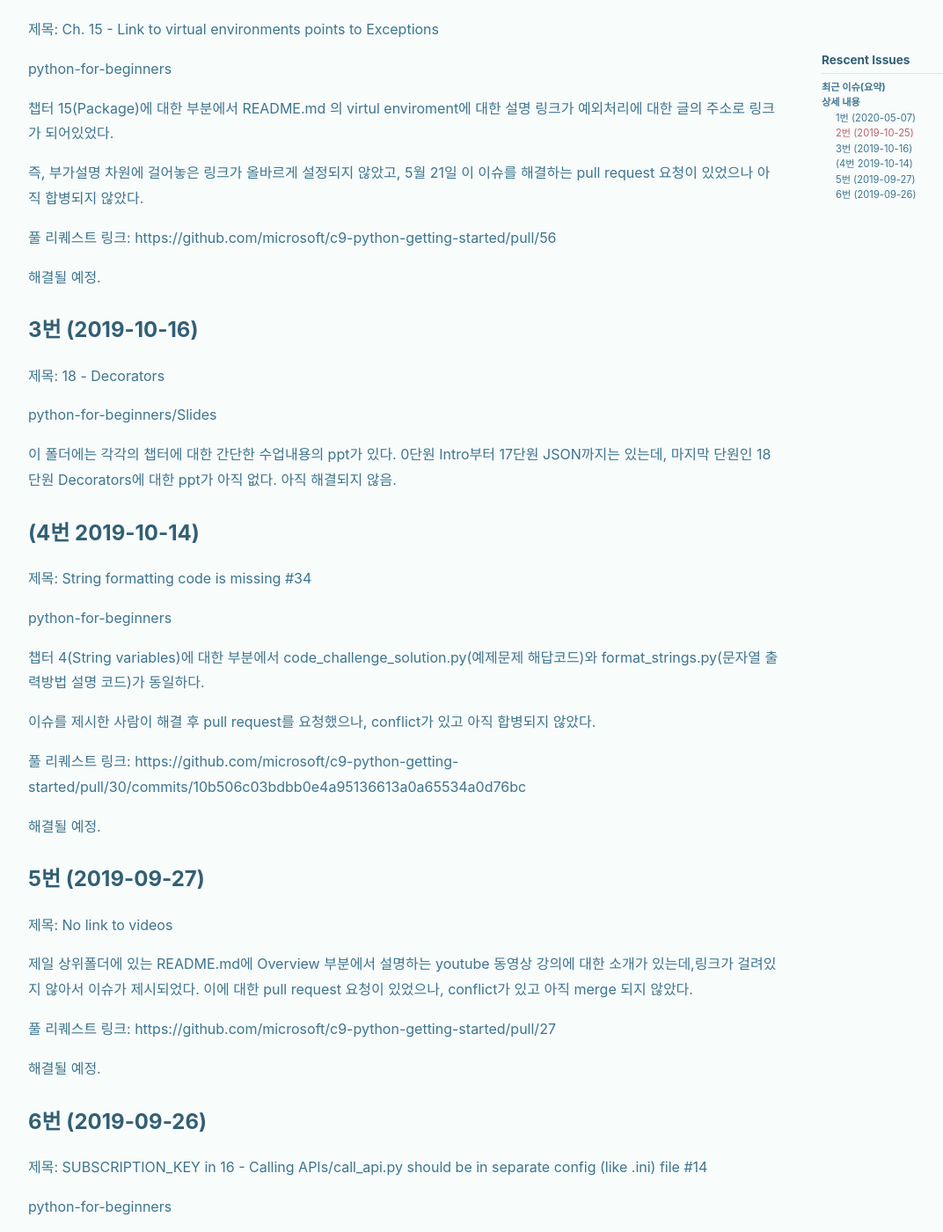
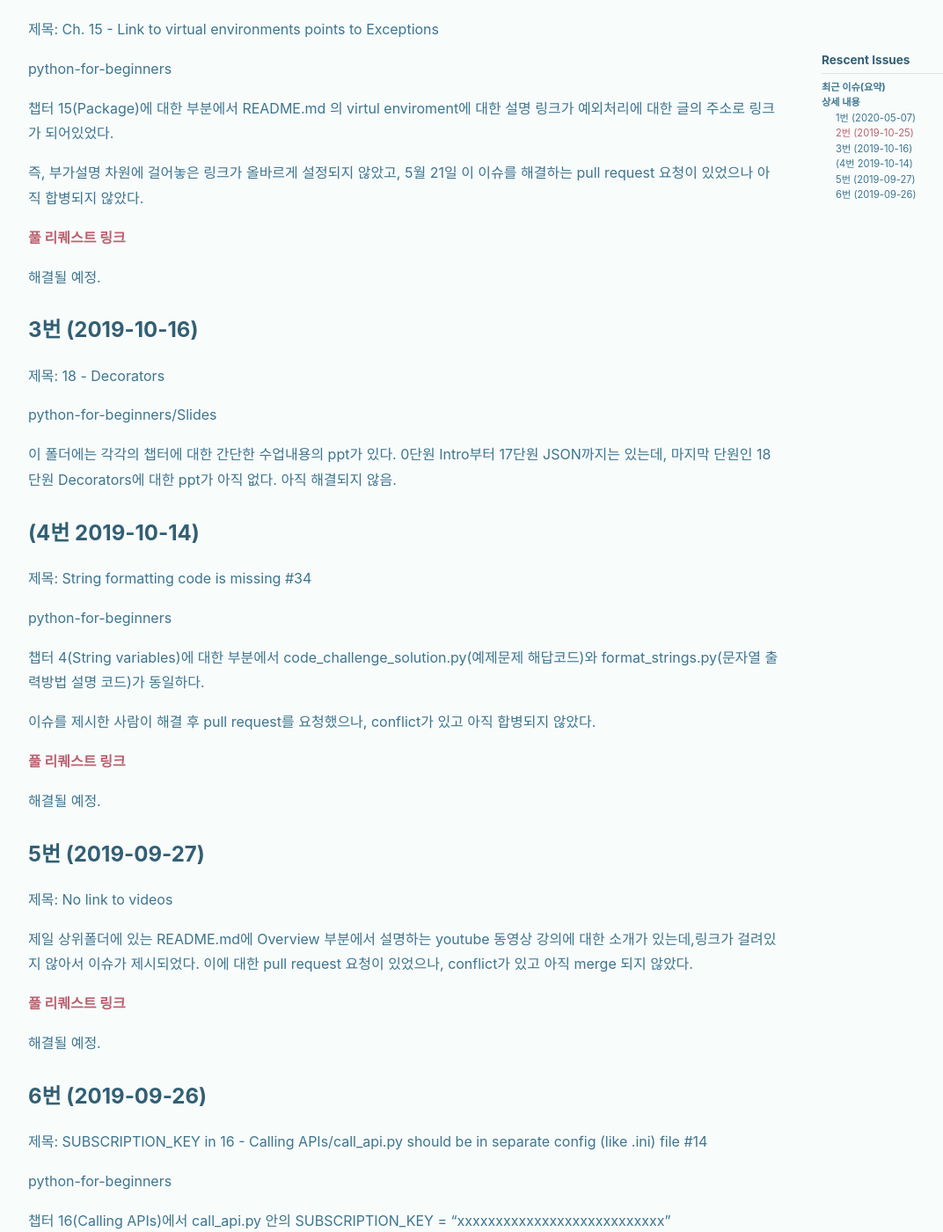
Before and after one commit to 20-1-SKKU-OSS/2020-1-OSS-2, a Jekyll site: the page built from docs/_posts/2020-05-24-Recent-Issues.md, in a window 1280 px wide and 1400 px high, scrolled down 1115 px. Shown: the whole window at 88% size, without its empty margins (71-1143 px from the left). Built offline with Jekyll 4.4.1, drawn with Linux system fonts in a browser that asks for light colours; nearby versions of some CDN libraries.

Commit message:
Update 2020-05-24-Recent-Issues.md

```diff
--- a/docs/_posts/2020-05-24-Recent-Issues.md
+++ b/docs/_posts/2020-05-24-Recent-Issues.md
@@ -38,7 +38,7 @@ python-for-beginners
 
 즉, 부가설명 차원에 걸어놓은 링크가 올바르게 설정되지 않았고, 5월 21일 이 이슈를 해결하는 pull request 요청이 있었으나 아직 합병되지 않았다.
 
-풀 리퀘스트 링크: https://github.com/microsoft/c9-python-getting-started/pull/56
+[풀 리퀘스트 링크](https://github.com/microsoft/c9-python-getting-started/pull/56)
 
 해결될 예정.
 
@@ -65,7 +65,7 @@ python-for-beginners
 
 이슈를 제시한 사람이 해결 후 pull request를 요청했으나, conflict가 있고 아직 합병되지 않았다.
 
-풀 리퀘스트 링크: https://github.com/microsoft/c9-python-getting-started/pull/30/commits/10b506c03bdbb0e4a95136613a0a65534a0d76bc
+[풀 리퀘스트 링크](https://github.com/microsoft/c9-python-getting-started/pull/30/commits/10b506c03bdbb0e4a95136613a0a65534a0d76bc)
 
 해결될 예정.
 
@@ -76,7 +76,7 @@ python-for-beginners
 
 제일 상위폴더에 있는 README.md에 Overview 부분에서 설명하는 youtube 동영상 강의에 대한 소개가 있는데,링크가 걸려있지 않아서 이슈가 제시되었다. 이에 대한 pull request 요청이 있었으나, conflict가 있고 아직 merge 되지 않았다.
 
-풀 리퀘스트 링크: https://github.com/microsoft/c9-python-getting-started/pull/27
+[풀 리퀘스트 링크](https://github.com/microsoft/c9-python-getting-started/pull/27)
 
 해결될 예정.
 
```
